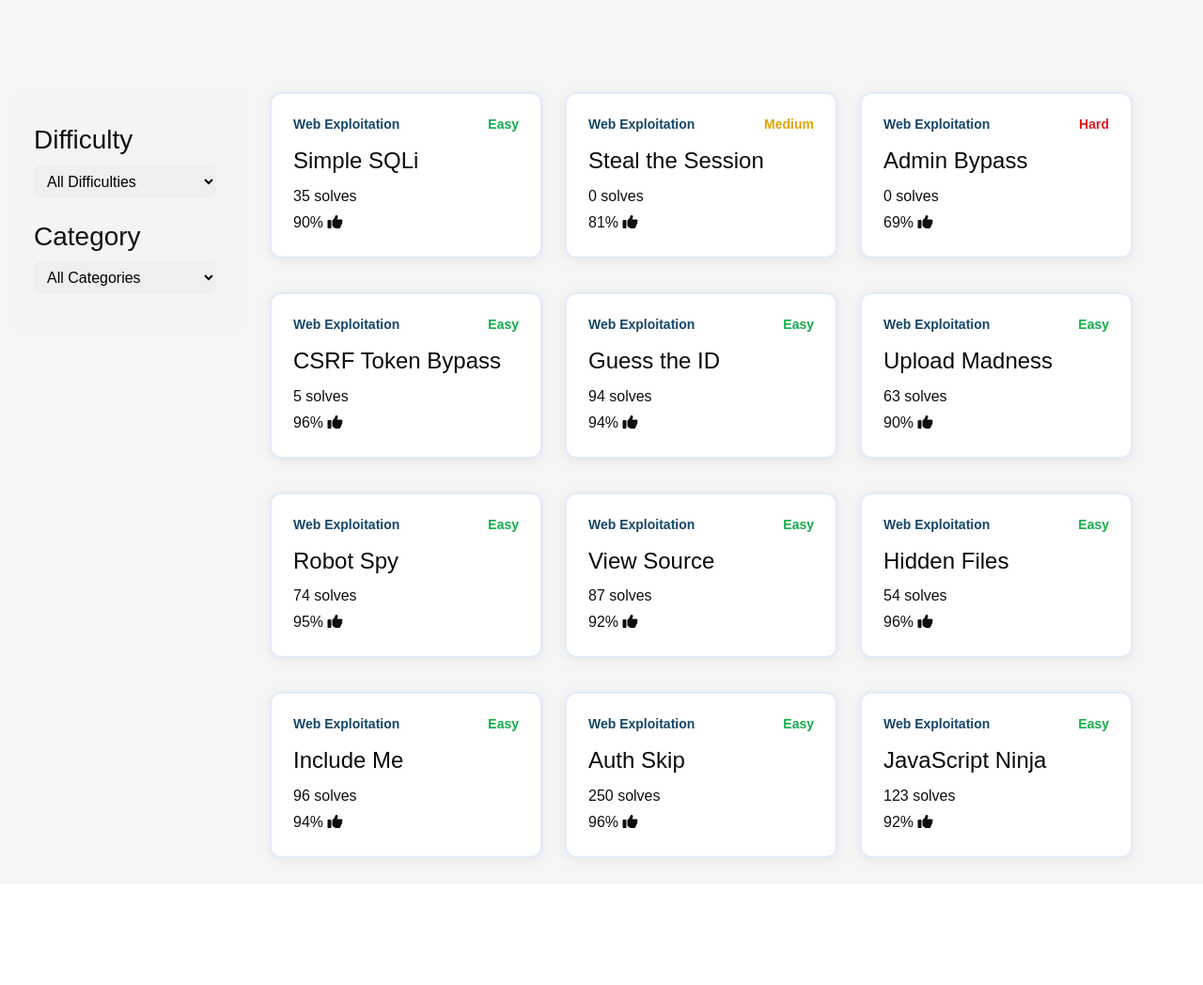
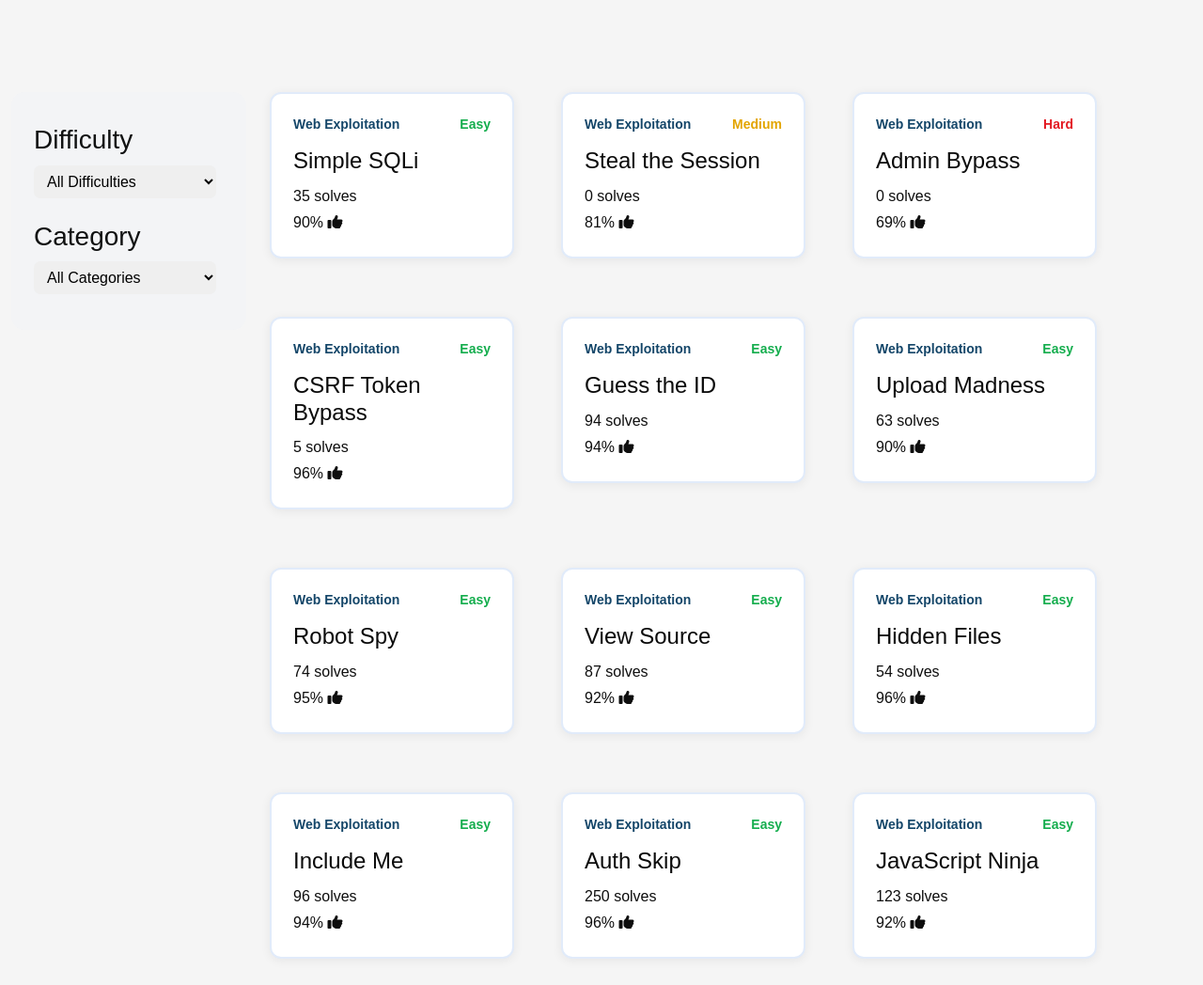
Before and after one commit to nightslash6/MP, a PHP site: page /ctf_challenge.php in a window 1280 px wide. Shown: the part 60-1108 px from the top of the page at 94% size. Before the commit the page ends 980 px from the top, so only its background shows below. Run offline with PHP 8.4, Linux system fonts and the light colour scheme; a user stored in the database is signed in; data comes from the database, SQL or seed files in the repository.

Commit message:
Add files via upload

```diff
--- a/ctf_challenge.php
+++ b/ctf_challenge.php
@@ -69,7 +69,7 @@ sort($categories);
             flex:1;
             display: flex;
             flex-wrap: wrap;
-            gap: 24px;
+            gap: 50px;
             align-items: flex-start;
             padding: 30px 16px 16px 0;
             min-width: 0;
@@ -78,7 +78,7 @@ sort($categories);
             background: #fff;
             border-radius: 12px;
             padding: 22px 23px;
-            width: 290px;
+            width: 260px;
             margin-bottom: 12px;
             box-shadow: 0 2px 11px #0001;
             border: 2px solid #e1ebfa;
```
